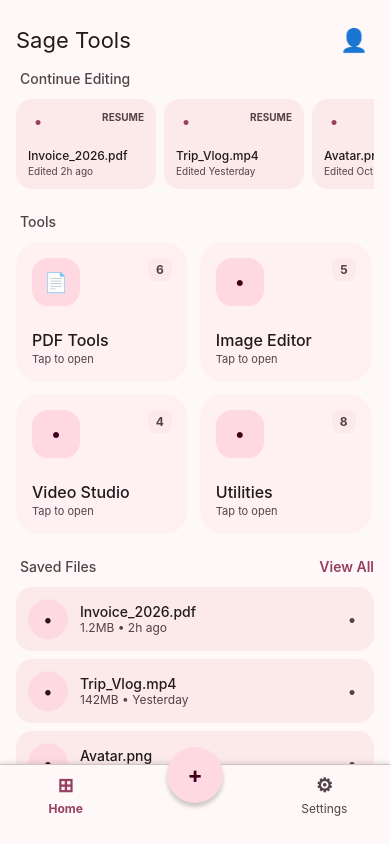
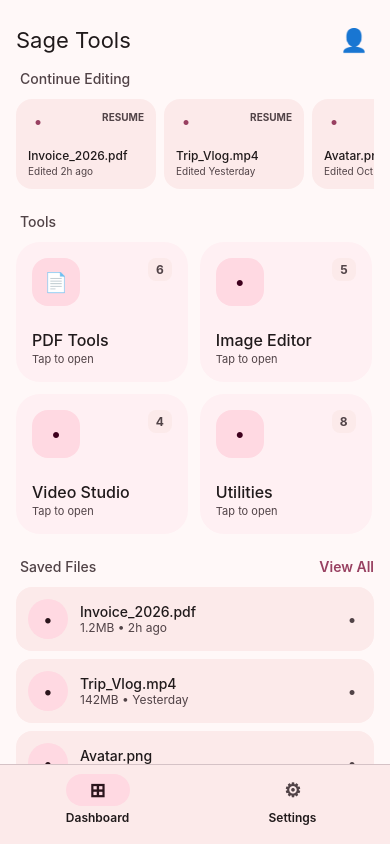
Before and after one commit to BajWarring/Sage_Tools, a React Native app: screen / in a window 390 px wide. Built offline with nearby package versions, Linux system fonts and the light colour scheme.

Commit message:
Update App.tsx

```diff
--- a/src/App.tsx
+++ b/src/App.tsx
@@ -1,138 +1,94 @@
 import React, { useState } from 'react';
-import {
-  SafeAreaView,
-  StatusBar,
-  View,
-  StyleSheet,
-  TouchableOpacity,
-  Text
-} from 'react-native';
+import { SafeAreaView, StatusBar, View, StyleSheet, TouchableOpacity, Text } from 'react-native';
 
-// 1. Imports based on your structure
+// Imports
 import { themes } from './theme/themes';
 import DashboardTab from './tabs/DashboardTab';
 import SettingsTab from './tabs/SettingsTab';
-import Sheets from './components/Sheets';
+import Sheets from './components/Sheets'; // You will need to create this next
 import MD3Icon from './components/MD3Icon';
 
-// Define available tabs
-type TabName = 'dashboard' | 'settings';
+const App = () => {
+  const [activeTab, setActiveTab] = useState('dashboard');
+  const [activeThemeId, setActiveThemeId] = useState('sakura');
+  const [isSheetVisible, setSheetVisible] = useState(false);
+  const [sheetType, setSheetType] = useState('tools');
+  const [selectedToolId, setSelectedToolId] = useState('');
 
-const App = () => {
-  // --- STATE MANAGEMENT ---
-  const [activeTab, setActiveTab] = useState<TabName>('dashboard');
-  const [activeThemeId, setActiveThemeId] = useState<string>('sakura'); // Default theme
-  const [isSheetVisible, setSheetVisible] = useState(false);
-  const [sheetType, setSheetType] = useState<'tools' | 'storage'>('tools');
-
-  // Load current theme colors
-  // Assuming themes export looks like: { sakura: { primary: '...', background: '...' } }
+  // Get current theme object
   const theme = themes[activeThemeId as keyof typeof themes];
 
-  // --- HANDLERS ---
-  const handleOpenSheet = (type: 'tools' | 'storage') => {
-    setSheetType(type);
+  const handleOpenTool = (toolId: string) => {
+    setSelectedToolId(toolId);
+    setSheetType('tools');
     setSheetVisible(true);
   };
 
-  const handleCloseSheet = () => {
-    setSheetVisible(false);
+  const handleOpenStorage = () => {
+    setSheetType('storage');
+    setSheetVisible(true);
   };
 
-  // --- RENDERERS ---
+  return (
+    <SafeAreaView style={[styles.container, { backgroundColor: theme.surface }]}>
+      <StatusBar barStyle="dark-content" backgroundColor={theme.surface} />
 
-  // Decides which Tab component to show
-  const renderContent = () => {
-    if (activeTab === 'dashboard') {
-      return (
-        <DashboardTab
-          theme={theme}
-          onOpenTools={() => handleOpenSheet('tools')}
-        />
-      );
-    }
-    return (
+      {/* Main Content */}
+      <View style={{ flex: 1 }}>
+        {activeTab === 'dashboard' ? (
+          <DashboardTab theme={theme} onOpenTools={handleOpenTool} />
+        ) : (
           <SettingsTab
             theme={theme}
             currentThemeId={activeThemeId}
             onChangeTheme={setActiveThemeId}
+            onOpenStorage={handleOpenStorage}
           />
-    );
-  };
-
-  return (
-    <SafeAreaView style={[styles.container, { backgroundColor: theme.background }]}>
-      <StatusBar
-        barStyle="dark-content"
-        backgroundColor={theme.background}
-      />
-
-      {/* 1. Main Content Area */}
-      <View style={styles.contentContainer}>
-        {renderContent()}
+        )}
       </View>
 
-      {/* 2. Custom Bottom Navigation Bar */}
-      <View style={[styles.navBar, { backgroundColor: theme.surface, borderTopColor: theme.outlineVariant }]}>
-
-        {/* Dashboard Tab Button */}
+      {/* Navigation Bar (Matches your HTML nav) */}
+      <View style={[styles.navBar, { backgroundColor: theme.surfaceContainer, borderTopColor: theme.outlineVariant }]}>
         <TouchableOpacity
-          style={styles.navItem}
+          style={[styles.navItem, activeTab === 'dashboard' && styles.navItemActive]}
           onPress={() => setActiveTab('dashboard')}
         >
-          <MD3Icon
-            name={activeTab === 'dashboard' ? 'view-dashboard' : 'view-dashboard-outline'}
+          <View style={[styles.navIndicator, activeTab === 'dashboard' && { backgroundColor: theme.secondaryContainer }]}>
+            <MD3Icon name={activeTab === 'dashboard' ? 'view-dashboard' : 'view-dashboard-outline'}
                      size={24}
-            color={activeTab === 'dashboard' ? theme.primary : theme.onSurfaceVariant}
-          />
-          <Text style={{
-            color: activeTab === 'dashboard' ? theme.primary : theme.onSurfaceVariant,
-            fontSize: 12,
-            marginTop: 4,
-            fontWeight: activeTab === 'dashboard' ? 'bold' : 'normal'
-          }}>
-            Home
-          </Text>
+                     color={activeTab === 'dashboard' ? theme.onSecondaryContainer : theme.onSurfaceVariant} />
+          </View>
+          <Text style={[styles.navLabel, { color: theme.onSurface }]}>Dashboard</Text>
         </TouchableOpacity>
 
-        {/* Central Action Button (Optional - e.g., Quick Add or Open Tools) */}
         <TouchableOpacity
-          style={[styles.fab, { backgroundColor: theme.primaryContainer }]}
-          onPress={() => handleOpenSheet('tools')}
-        >
-           <MD3Icon name="plus" size={28} color={theme.onPrimaryContainer} />
-        </TouchableOpacity>
-
-        {/* Settings Tab Button */}
-        <TouchableOpacity
-          style={styles.navItem}
+          style={[styles.navItem, activeTab === 'settings' && styles.navItemActive]}
           onPress={() => setActiveTab('settings')}
         >
-          <MD3Icon
-            name={activeTab === 'settings' ? 'cog' : 'cog-outline'}
+           <View style={[styles.navIndicator, activeTab === 'settings' && { backgroundColor: theme.secondaryContainer }]}>
+            <MD3Icon name={activeTab === 'settings' ? 'cog' : 'cog-outline'}
                      size={24}
-            color={activeTab === 'settings' ? theme.primary : theme.onSurfaceVariant}
-          />
-          <Text style={{
-            color: activeTab === 'settings' ? theme.primary : theme.onSurfaceVariant,
-            fontSize: 12,
-            marginTop: 4,
-            fontWeight: activeTab === 'settings' ? 'bold' : 'normal'
-          }}>
-            Settings
-          </Text>
+                     color={activeTab === 'settings' ? theme.onSecondaryContainer : theme.onSurfaceVariant} />
+          </View>
+          <Text style={[styles.navLabel, { color: theme.onSurface }]}>Settings</Text>
         </TouchableOpacity>
       </View>
 
-      {/* 3. Global Sheets Overlay */}
-      {/* This sits on top of everything when visible */}
+      {/* Sheets Overlay (Placeholder for now) */}
       {isSheetVisible && (
-        <Sheets
-          visible={isSheetVisible}
-          type={sheetType}
-          theme={theme}
-          onClose={handleCloseSheet}
-        />
+        <View style={[styles.overlay, { backgroundColor: 'rgba(0,0,0,0.5)' }]}>
+           {/* You can implement the modal logic here or in Sheets.tsx later */}
+           <TouchableOpacity style={{flex:1}} onPress={() => setSheetVisible(false)} />
+           <View style={{ height: '50%', backgroundColor: theme.surfaceContainer, borderTopLeftRadius: 28, borderTopRightRadius: 28, padding: 20 }}>
+              <Text style={{fontSize: 20, color: theme.onSurface}}>
+                {sheetType === 'tools' ? 'Tool Details' : 'Select Storage'}
+              </Text>
+              {/* Simplified content */}
+              <TouchableOpacity onPress={() => setSheetVisible(false)} style={{marginTop:20}}>
+                <Text style={{color: theme.primary}}>Close</Text>
+              </TouchableOpacity>
+           </View>
+        </View>
       )}
 
     </SafeAreaView>
@@ -140,43 +96,19 @@ const App = () => {
 };
 
 const styles = StyleSheet.create({
-  container: {
-    flex: 1,
+  container: { flex: 1 },
+  navBar: {
+    height: 80,
+    flexDirection: 'row',
+    justifyContent: 'space-around',
+    alignItems: 'center',
+    borderTopWidth: 1,
+    paddingBottom: 10
   },
-  contentContainer: {
-    flex: 1, // Takes up all space above the navbar
-  },
-  navBar: {
-    flexDirection: 'row',
-    height: 80,
-    borderTopWidth: 1,
-    alignItems: 'center',
-    justifyContent: 'space-around',
-    paddingBottom: 20, // Padding for iOS Home Indicator
-    elevation: 8,
-    shadowColor: '#000',
-    shadowOffset: { width: 0, height: -2 },
-    shadowOpacity: 0.1,
-    shadowRadius: 4,
-  },
-  navItem: {
-    alignItems: 'center',
-    justifyContent: 'center',
-    width: 60,
-  },
-  fab: {
-    width: 56,
-    height: 56,
-    borderRadius: 28,
-    justifyContent: 'center',
-    alignItems: 'center',
-    top: -20, // Moves it slightly above the navbar
-    elevation: 4,
-    shadowColor: '#000',
-    shadowOffset: { width: 0, height: 4 },
-    shadowOpacity: 0.2,
-    shadowRadius: 4,
-  }
+  navItem: { alignItems: 'center', width: 64 },
+  navIndicator: { width: 64, height: 32, borderRadius: 16, alignItems: 'center', justifyContent: 'center', marginBottom: 4 },
+  navLabel: { fontSize: 12, fontWeight: '600' },
+  overlay: { position: 'absolute', inset: 0, justifyContent: 'flex-end', zIndex: 100 }
 });
 
 export default App;
```
Lines whose indentation alone changed are shown as unchanged.
